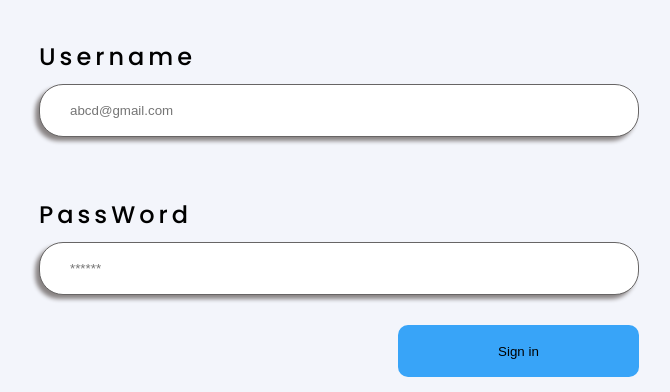
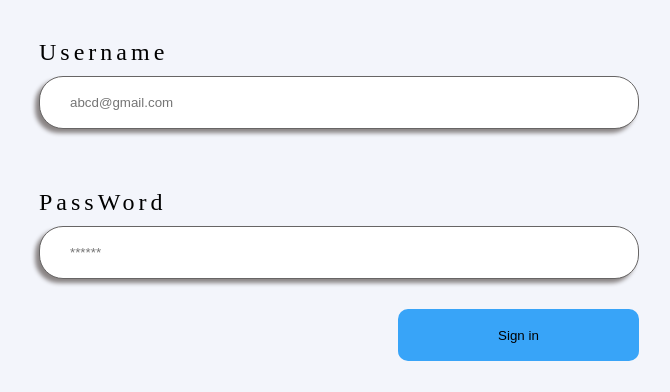
Before and after one commit to Tunghy97/Tunghy97.github.io, a plain HTML site: page quanLyNhanVien/signin.html in a window 1280 px wide. Shown: the part 408-800 px from the top of the page, without its empty margins (301-971 px from the left). Drawn offline with Linux system fonts and the light colour scheme; files whose address does not match are found by name.

Commit message:
Update style.css

```diff
--- a/quanLyNhanVien/style.css
+++ b/quanLyNhanVien/style.css
@@ -1,6 +1,6 @@
-@import url("https://fonts.googleapis.com/css2?family=Lato:wght@300;400;700&family=Lora&family=Open+Sans:ital,wght@0,300;1,300&family=Paytone+One&family=Playfair+Display&display=swap");
+/* @import url("https://fonts.googleapis.com/css2?family=Lato:wght@300;400;700&family=Lora&family=Open+Sans:ital,wght@0,300;1,300&family=Paytone+One&family=Playfair+Display&display=swap");
 @import url("https://fonts.googleapis.com/css2?family=Lato:wght@300;400;700&family=Lora&family=Open+Sans:ital,wght@0,300;1,300&family=Paytone+One&family=Playfair+Display&family=Poppins:wght@500&display=swap");
-@import url("https://fonts.googleapis.com/css2?family=Inter:wght@400;600;700&family=Lato:wght@300;400;700&family=Lora&family=Open+Sans:ital,wght@0,300;1,300&family=Paytone+One&family=Playfair+Display&family=Poppins:wght@500&display=swap");
+@import url("https://fonts.googleapis.com/css2?family=Inter:wght@400;600;700&family=Lato:wght@300;400;700&family=Lora&family=Open+Sans:ital,wght@0,300;1,300&family=Paytone+One&family=Playfair+Display&family=Poppins:wght@500&display=swap"); */
 
 * {
   margin: 0;
```
